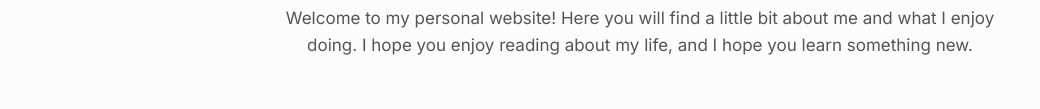
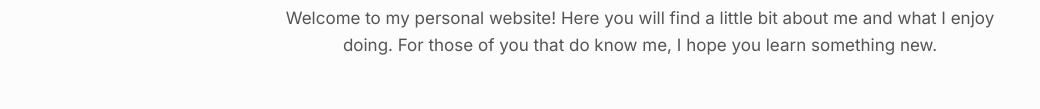
Before and after one commit to carsenvancamp9/personal-website, a plain HTML site: page index.html in a window 1280 px wide. Shown: the part 256-365 px from the top of the page, without its empty margins (0-1040 px from the left). Drawn offline with Linux system fonts and the light colour scheme.

Commit message:
Update index.html

```diff
--- a/index.html
+++ b/index.html
@@ -116,7 +116,7 @@
   <section id="hero" class="section">
     <h1>Hello, I’m <span class="accent">Carsen Van Camp</span></h1>
     <p class="subtitle">
-      Welcome to my personal website! Here you will find a little bit about me and what I enjoy doing. I hope you enjoy reading about my life, and I hope you learn something new.
+      Welcome to my personal website! Here you will find a little bit about me and what I enjoy doing. For those of you that do know me, I hope you learn something new.
     </p>
   </section>
 
```
